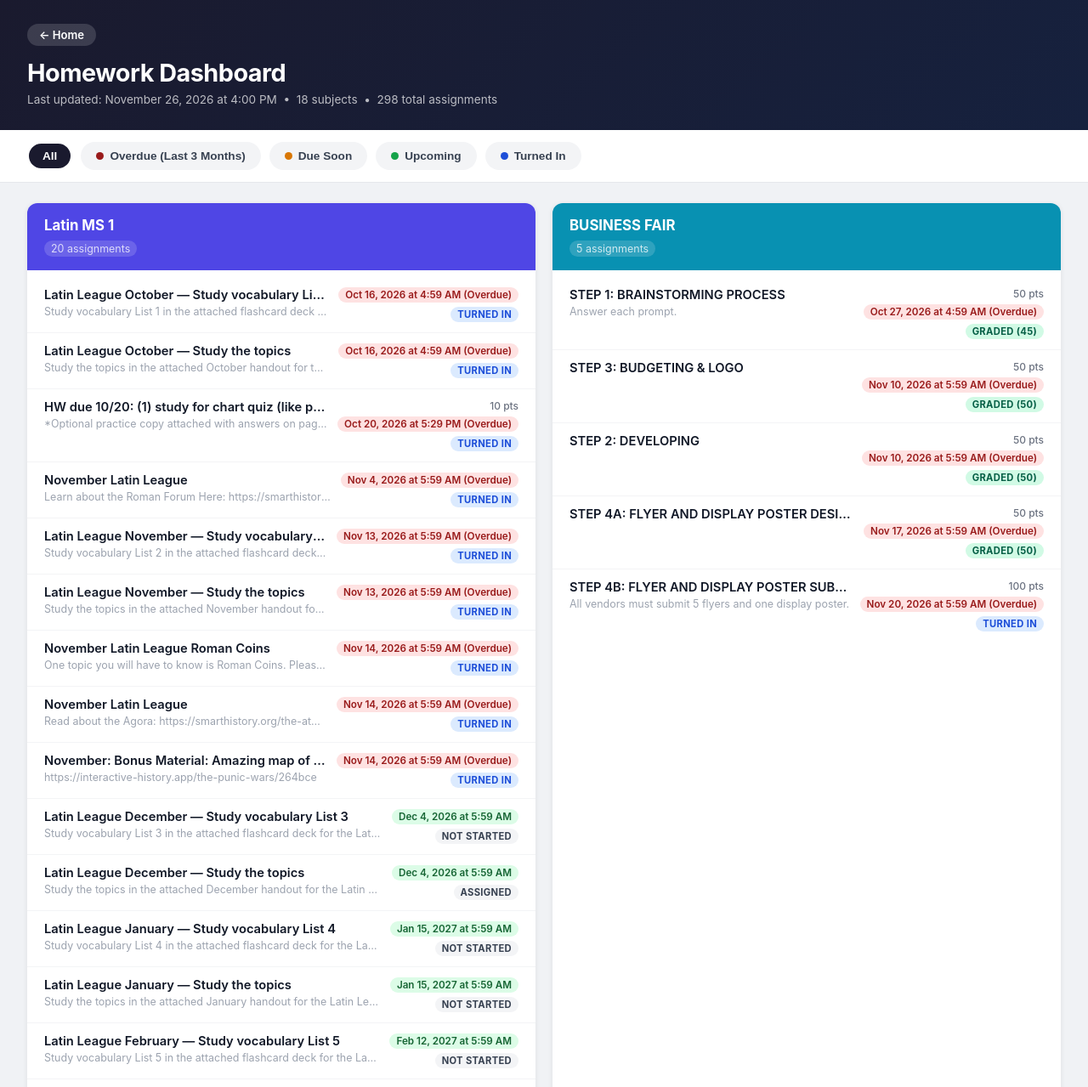
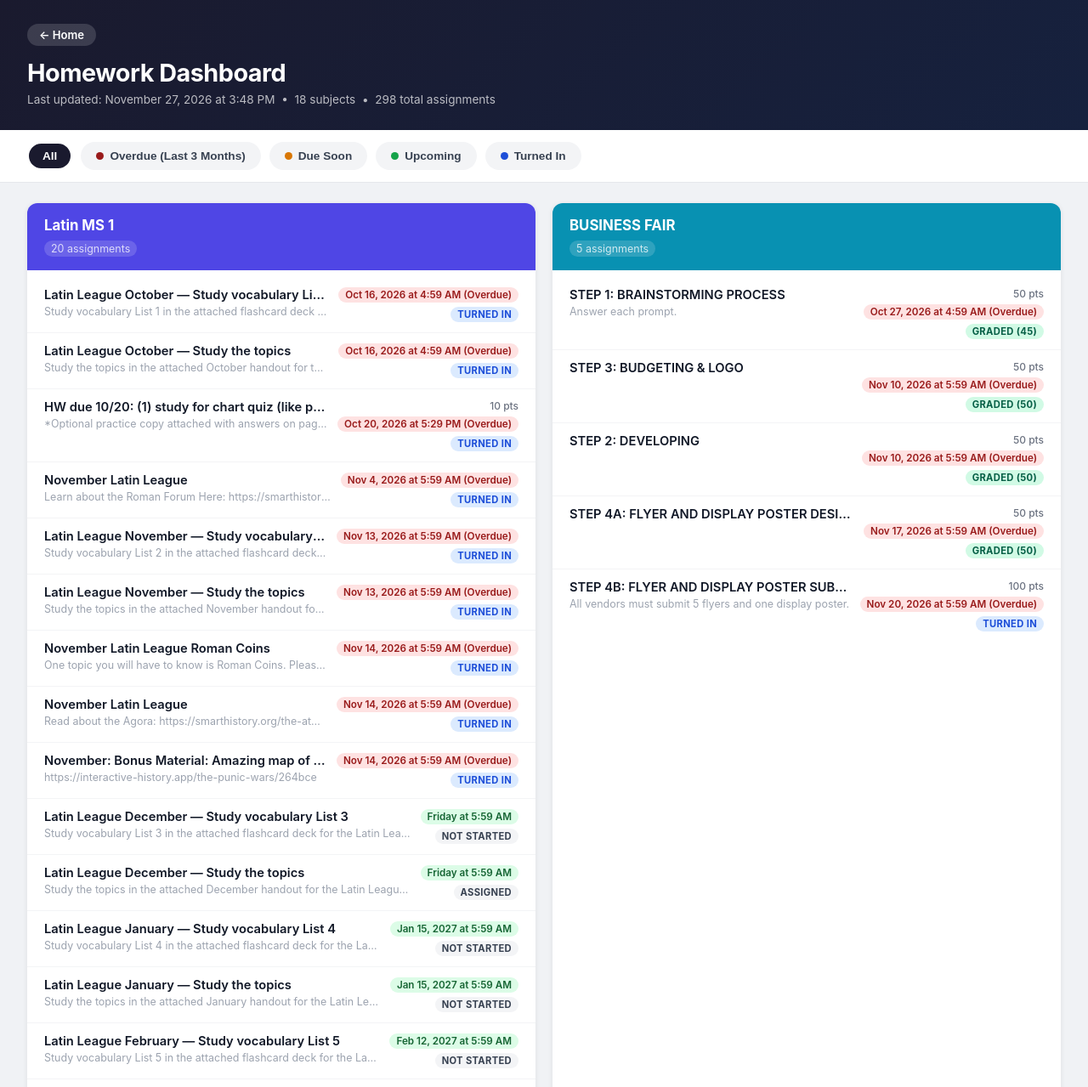
Before and after one commit to mshen12/google-classroom-dashboard, a plain HTML site: page students/yi/assignments.html in a window 1280 px wide. Shown: the top 1279 px of the page at 85% size. Drawn offline with Linux system fonts and the light colour scheme.

Commit message:
Auto-update: assignments 2026-11-27 15:49 UTC

```diff
--- a/students/yi/assignments.html
+++ b/students/yi/assignments.html
@@ -262,7 +262,7 @@
 <header>
   <a class="home-btn" href="../../">&#8592; Home</a>
   <h1>Homework Dashboard</h1>
-  <div class="meta">Last updated: November 26, 2026 at 4:00 PM &nbsp;&bull;&nbsp; 18 subjects &nbsp;&bull;&nbsp; 298 total assignments</div>
+  <div class="meta">Last updated: November 27, 2026 at 3:48 PM &nbsp;&bull;&nbsp; 18 subjects &nbsp;&bull;&nbsp; 298 total assignments</div>
 </header>
 
 <div class="filter-bar">
@@ -390,7 +390,7 @@
                   </div>
                   <div class="assignment-right">
 
-                    <span class="due-chip due-ok">Dec 4, 2026 at 5:59 AM</span>
+                    <span class="due-chip due-ok">Friday at 5:59 AM</span>
                     <span class="status-badge state-assigned">Not Started</span>
                   </div>
                 </a>
@@ -401,7 +401,7 @@
                   </div>
                   <div class="assignment-right">
 
-                    <span class="due-chip due-ok">Dec 4, 2026 at 5:59 AM</span>
+                    <span class="due-chip due-ok">Friday at 5:59 AM</span>
                     <span class="status-badge state-assigned">Assigned</span>
                   </div>
                 </a>
@@ -1782,7 +1782,7 @@ Example of a Pitch Video for ...</div>
                   </div>
                   <div class="assignment-right">
                     <span class="points">50 pts</span>
-                    <span class="due-chip due-ok">Dec 4, 2026 at 5:59 AM</span>
+                    <span class="due-chip due-ok">Friday at 5:59 AM</span>
                     <span class="status-badge state-assigned">Assigned</span>
                   </div>
                 </a>
```
Also changed, not shown: students/ryan/assignments.html (+1 -1 lines).
